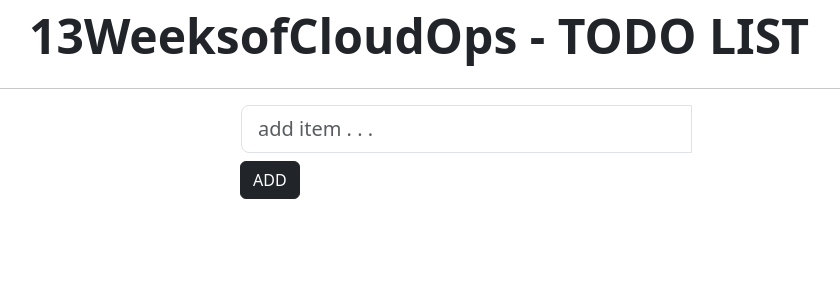
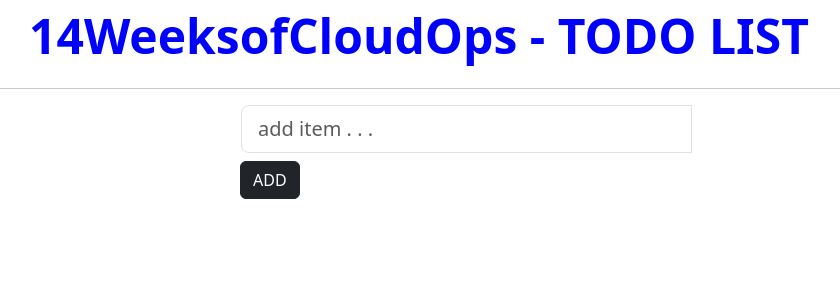
Before and after one commit to sub1ime8/AppCode, a React (Create React App) app: page / in a window 1280 px wide. Shown: the top 300 px of the page, without its empty margins (221-1061 px from the left). Built offline with nearby package versions, Linux system fonts and the light colour scheme.

Commit message:
Color change again

```diff
--- a/src/App.js
+++ b/src/App.js
@@ -85,10 +85,10 @@ class App extends Component {
                         alignItems: "center",
                         fontSize: "3rem",
                         fontWeight: "bolder",
-                        fontColor: "blue",
+                        color: "blue",
                     }}
                 >
-                    13WeeksofCloudOps - TODO LIST
+                    14WeeksofCloudOps - TODO LIST
                 </Row>
 
                 <hr />
```
